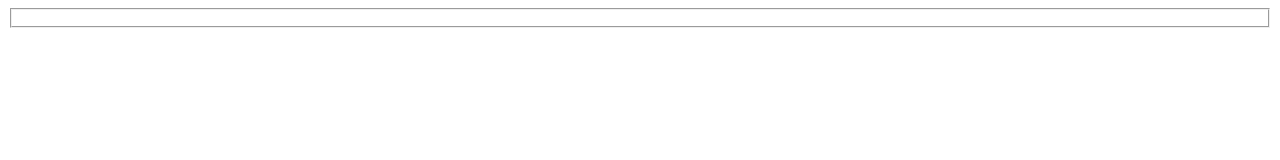
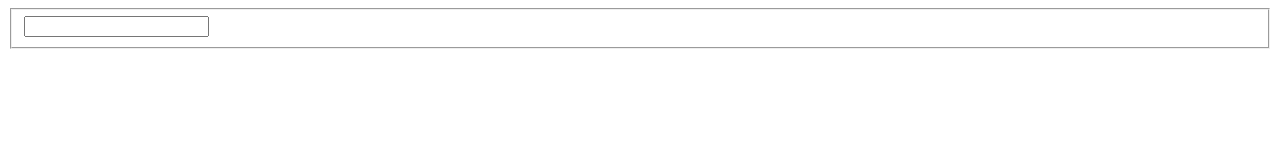
Before and after one commit to joaov1ct0r/chat-application, a website: page src/view/index.html in a window 1280 px wide. Drawn offline with Linux system fonts and the light colour scheme.

Commit message:
elemento input criado em index.html

```diff
--- a/src/view/index.html
+++ b/src/view/index.html
@@ -10,7 +10,9 @@
         <main>
             <div class="form-container">
                 <form>
-                    <fieldset></fieldset>
+                    <fieldset>
+                        <input type="email" name="email" id="email" required />
+                    </fieldset>
                 </form>
             </div>
         </main>
```
